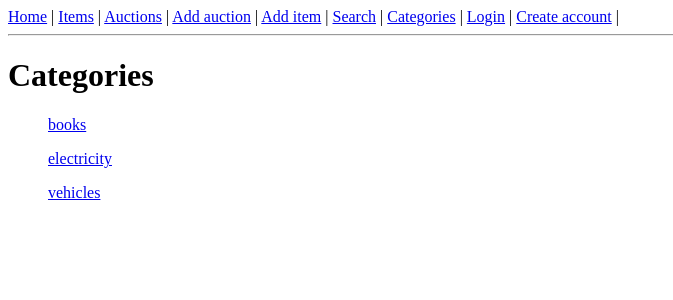
After one commit to filipzmija1/Auction-site, a Django app: page /categories/ in a window 1280 px wide. The commit adds this page. Shown: the top 300 px of the page, without its empty margins (0-673 px from the left). Run offline with Django 4.2, Linux system fonts and the light colour scheme; data comes from the database, SQL or seed files in the repository; both versions use the stored data as it was after the commit.

Commit message:
categories views

```diff
--- a/auctionsite/auctions/models.py
+++ b/auctionsite/auctions/models.py
@@ -5,7 +5,7 @@ from django.core.validators import MinValueValidator, MaxValueValidator
 
 
 class Category(models.Model):
-    name = models.CharField(max_length=64)
+    name = models.SlugField(max_length=64)
     description = models.TextField()
 
     def __str__(self):
--- a/auctionsite/auctions/templates/auctions/base_template.html
+++ b/auctionsite/auctions/templates/auctions/base_template.html
@@ -10,6 +10,7 @@
 <a href="/add-auction">Add auction</a> |
 <a href="/add-item">Add item</a> |
 <a href="/search">Search</a> |
+<a href="/categories">Categories</a> |
 {% if user.is_authenticated %}
 <a href="/logout">Logout</a> |
 {{ user.username }} |
--- /dev/null
+++ b/auctionsite/auctions/templates/auctions/category_list.html
@@ -0,0 +1,12 @@
+{% extends 'auctions/base_template.html' %}
+
+{% block title %} Categories {% endblock %}
+
+{% block content %}
+<h1>Categories</h1>
+{% for category in category_list %}
+
+    <ul><a href="/category/{{ category.name }}">{{ category.name }}</a></ul>
+
+{% endfor %}
+{% endblock %}
--- a/auctionsite/auctions/templates/auctions/search_form.html
+++ b/auctionsite/auctions/templates/auctions/search_form.html
@@ -24,4 +24,10 @@
 <a href="/auction/{{ result.id }}">{{ result }}</a><br>
 {% endfor %}
 {% endif %}
+{% if category_result %}
+<b>Categories: </b><br>
+{% for result in category_result %}
+<a href="/category/{{ result.name }}">{{ result }}</a><br>
+{% endfor %}
+{% endif %}
 {% endblock %}
--- a/auctionsite/auctions/views.py
+++ b/auctionsite/auctions/views.py
@@ -6,7 +6,7 @@ from django.contrib.messages.views import SuccessMessageMixin
 from django.http import HttpResponseRedirect
 from django.db.models import Q
 
-from .models import Auction, Item, Opinion, Bid
+from .models import Auction, Item, Opinion, Bid, Category
 from .utils import average_rating
 from .forms import BidForm, OpinionForm, SearchForm, LoginForm, AddUserForm
 
@@ -68,6 +68,24 @@ class AuctionDetails(View):
             'average_rating': average_rate,
         }
         return render(request, self.template_name, context)
+
+
+class CategoriesList(ListView):
+    """Shows names and descriptions of categories"""
+    model = Category
+
+
+class CategoryDetails(View):
+    """Shows category details include category items"""
+    def get(self, request, *args, **kwargs):
+        slug = kwargs['slug']   # Get category name from URL
+        category = Category.objects.get(name=slug)
+        items = category.item_set.all()
+        context = {
+            'category': category,
+            'items': items
+        }
+        return render(request, 'auctions/category_detail.html', context)
 
 
 class AddAuction(CreateView):
@@ -151,7 +169,7 @@ class BidAuction(View):
 
 
 class SearchAuction(View):
-    """This view is destined to search auction or item by name"""
+    """This view is destined to search auction, category or item by name"""
     template_name = 'auctions/search_form.html'
 
     def get(self, request, *args, **kwargs):
@@ -167,12 +185,14 @@ class SearchAuction(View):
             search = form.cleaned_data['search']    # Get search query from form
             item_results = Item.objects.filter(Q(name__icontains=search) | Q(name__startswith=search))
             auction_result = Auction.objects.filter(Q(name__icontains=search) | Q(name__startswith=search))
-            if not item_results and not auction_result:     # If no results found display error message
-                messages.error(request, 'Didnt match any result')
+            category_result = Category.objects.filter(Q(name__icontains=search) | Q(name__startswith=search))
+            if not item_results and not auction_result and not category_result:
+                messages.error(request, 'Didnt match any result')   # If no results found display error message
                 return render(request, self.template_name, context)
             else:   # If results found display them
                 context['item_result'] = item_results
                 context['auction_result'] = auction_result
+                context['category_result'] = category_result
                 return render(request, self.template_name, context)
 
 
--- a/auctionsite/auctionsite/urls.py
+++ b/auctionsite/auctionsite/urls.py
@@ -37,6 +37,8 @@ urlpatterns = [
     path('login/', auctions.Login.as_view()),
     path('logout/', auctions.Logout.as_view()),
     path('create-account/', auctions.AddUser.as_view()),
+    path('categories/', auctions.CategoriesList.as_view()),
+    path('category/<slug:slug>', auctions.CategoryDetails.as_view()),
 
 ]
 if settings.DEBUG:
```
Also changed, not shown: auctionsite/auctions/templates/auctions/category_detail.html (added, +13 -0 lines), auctionsite/auctions/migrations/0010_alter_category_name.py (added), auctionsite/db.sqlite3.
